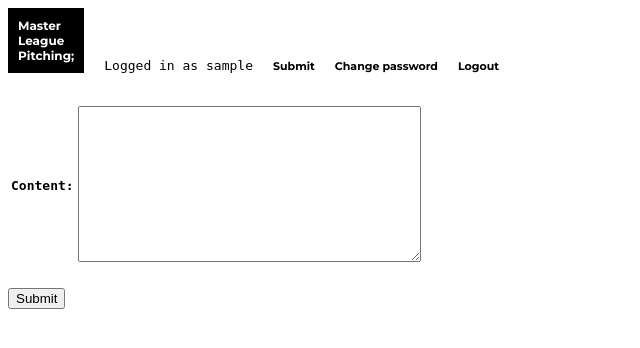
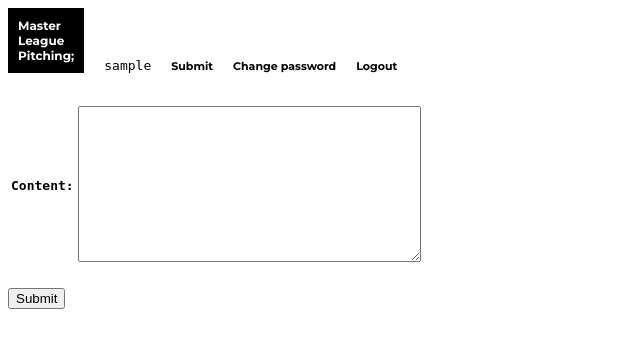
Before and after one commit to three-consulting/mlp-forum, a Django app: page /new_comment/1 in a window 1280 px wide. Shown: the top 348 px of the page, without its empty margins (0-640 px from the left). Run offline with Django 3.2, Linux system fonts and the light colour scheme; the visitor is signed in with stand-in values (Sample User, id 1); lists and menus that the app fills with data are empty.

Commit message:
Simplify header

```diff
--- a/forum/templates/base.html
+++ b/forum/templates/base.html
@@ -25,7 +25,7 @@
         </div>
         <div class="header_block">
             {% if user.username %}
-                    <span class="user_action">Logged in as {{ user.username }}</span>
+                    <span class="user_action">{{ user.username }}</span>
                     <span class="user_action"><a href="/submit">Submit</a></span>
                     <span class="user_action"><a href="/change_password">Change password</a></span>
                     <span class="user_action"><a href="/logout">Logout</a></span>
```
